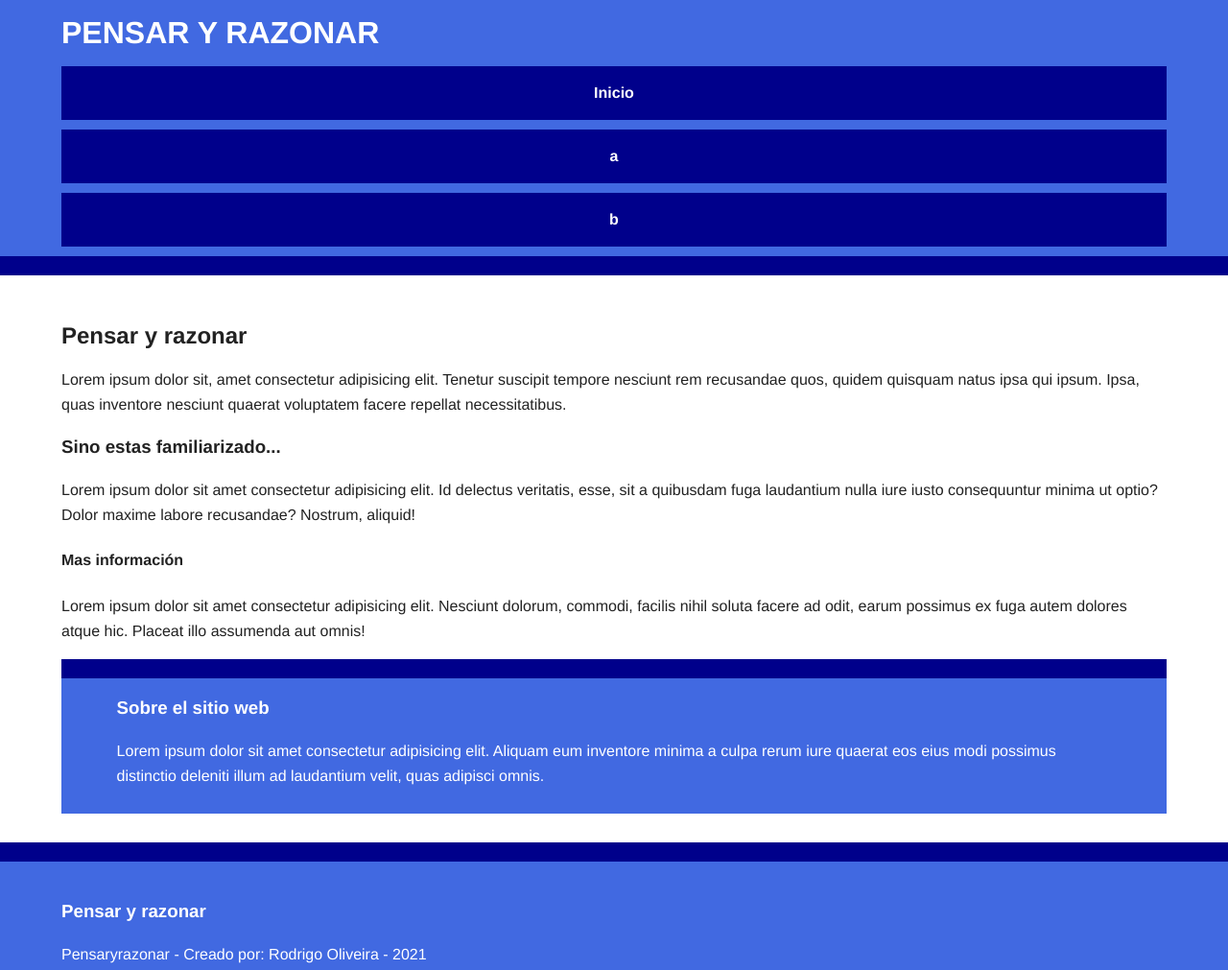
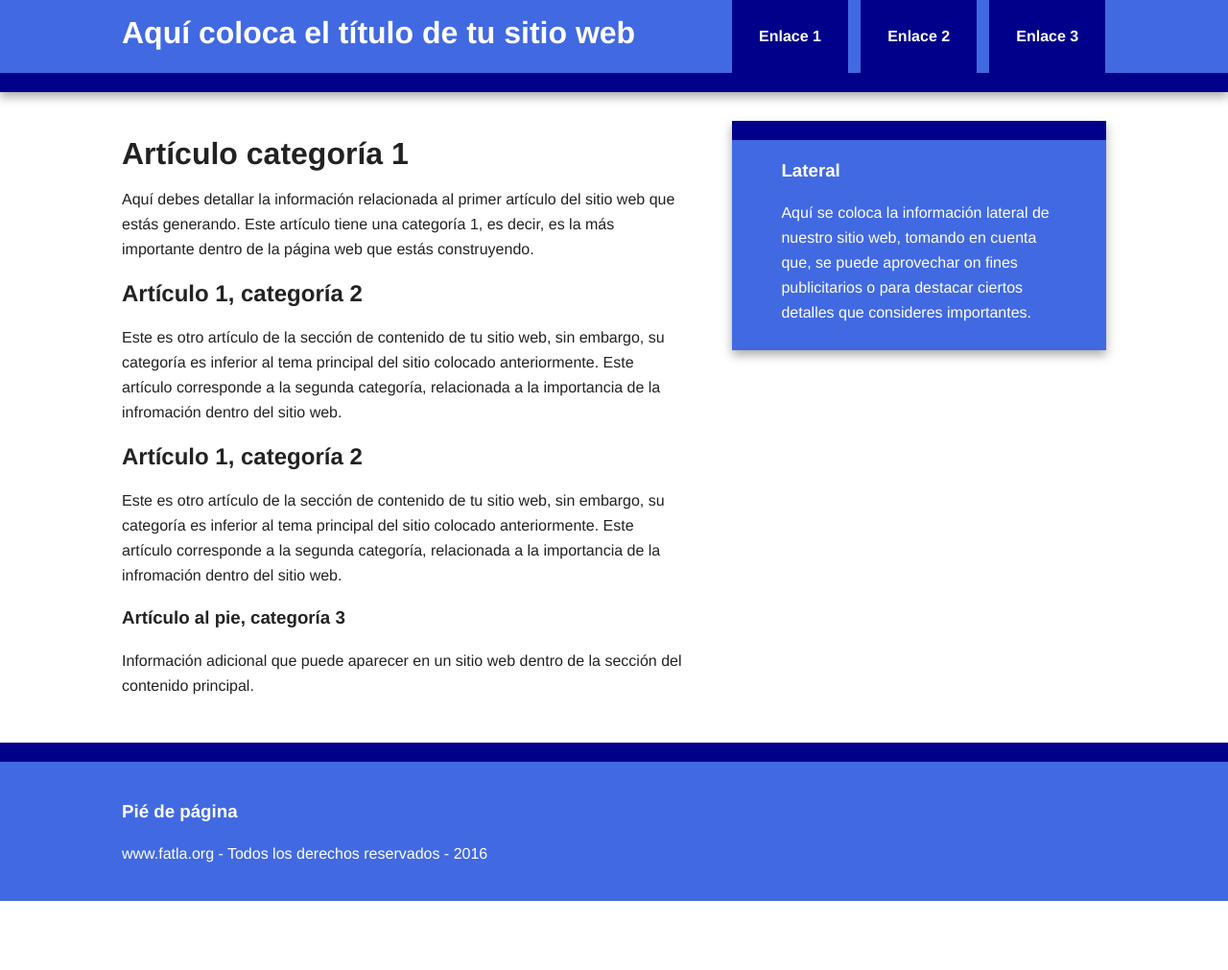
Before and after one commit to Roliveira2208/La-Ceiba-de-Atamo, a website built with Parcel: page index.html in a window 1280 px wide. Shown: the whole page at 96% size. After the commit the page ends 939 px from the top, so only its background shows below. Built offline with nearby package versions, Linux system fonts and the light colour scheme.

Commit message:
Update the index.html and main.css
Small tweaks before implementing a new template

```diff
--- a/css/main.css
+++ b/css/main.css
@@ -185,6 +185,98 @@ nav a:hover {
 }
 
 /* ==========================================================================
+   Media Queries
+   ========================================================================== */
+
+   @media only screen and (min-width: 480px) {
+
+    /* ====================
+        INTERMEDIATE: Menu
+       ==================== */
+
+        nav a {
+            float: left;
+            width: 27%;
+            margin: 0 1.7%;
+            padding: 25px 2%;
+            margin-bottom: 0;
+        }
+
+        nav li:first-child a {
+            margin-left: 0;
+        }
+
+        nav li:last-child a {
+            margin-right: 0;
+        }
+
+    /* ========================
+        INTERMEDIATE: IE Fixes
+       ======================== */
+
+        nav ul li {
+            display: inline;
+        }
+
+        .oldie nav a {
+            margin: 0 0.7%;
+        }
+    }
+
+    @media only screen and (min-width: 768px) {
+
+    /* ====================
+        WIDE: CSS3 Effects
+       ==================== */
+
+        .header-container,
+        .main aside {
+            -webkit-box-shadow: 0 5px 10px #aaa;
+               -moz-box-shadow: 0 5px 10px #aaa;
+                    box-shadow: 0 5px 10px #aaa;
+        }
+
+    /* ============
+        WIDE: Menu
+       ============ */
+
+        .title {
+            float: left;
+        }
+
+        nav {
+            float: right;
+            width: 38%;
+        }
+
+    /* ============
+        WIDE: Main
+       ============ */
+
+        .main article {
+            float: left;
+            width: 57%;
+        }
+
+        .main aside {
+            float: right;
+            width: 28%;
+        }
+    }
+
+    @media only screen and (min-width: 1140px) {
+
+    /* ===============
+        Maximal Width
+       =============== */
+
+        .wrapper {
+            width: 1026px; /* 1140px - 10% for margins */
+            margin: 0 auto;
+        }
+    }
+
+/* ==========================================================================
    Helper classes
    ========================================================================== */
 
--- a/index.html
+++ b/index.html
@@ -22,19 +22,18 @@
   <meta name="theme-color" content="#fafafa">
 </head>
 <body>
-  <!--[if lt IE 7]>
-      <p class="browsehappy">You are using an <strong>outdated</strong> browser. Please <a href="#">upgrade your browser</a> to improve your experience.</p>
+  <!--[if lt IE 8]>
+    <p class="browserupgrade">You are using an <strong>outdated</strong> browser. Please <a href="http://browsehappy.com/">upgrade your browser</a> to improve your experience.</p>
   <![endif]-->
 
-  <!-- Add your site or application content here -->
   <div class="header-container">
     <header class="wrapper clearfix">
-      <h1 class="title">PENSAR Y RAZONAR</h1>
+        <h1 class="title">Aquí coloca el título de tu sitio web</h1>
         <nav>
             <ul>
-              <li><a href="#">Inicio</a></li>
-              <li><a href="#">a</a></li>
-              <li><a href="#">b</a></li>
+                <li><a href="#">Enlace 1</a></li>
+                <li><a href="#">Enlace 2</a></li>
+                <li><a href="#">Enlace 3</a></li>
             </ul>
         </nav>
     </header>
@@ -42,31 +41,38 @@
 
   <div class="main-container">
       <div class="main wrapper clearfix">
+
           <article>
               <header>
-          <h2>Pensar y razonar</h2>
-          <p>Lorem ipsum dolor sit, amet consectetur adipisicing elit. Tenetur suscipit tempore nesciunt rem recusandae quos, quidem quisquam natus ipsa qui ipsum. Ipsa, quas inventore nesciunt quaerat voluptatem facere repellat necessitatibus.</p>
+                  <h1>Artículo categoría 1</h1>
+                  <p>Aquí debes detallar la información relacionada al primer artículo del sitio web que estás generando.  Este artículo tiene una categoría 1, es decir, es la más importante dentro de la página web que estás construyendo.</p>
               </header>
               <section>
-          <h3>Sino estas familiarizado...</h3>
-          <p>Lorem ipsum dolor sit amet consectetur adipisicing elit. Id delectus veritatis, esse, sit a quibusdam fuga laudantium nulla iure iusto consequuntur minima ut optio? Dolor maxime labore recusandae? Nostrum, aliquid!</p>
+                  <h2>Artículo 1, categoría 2</h2>
+                  <p>Este es otro artículo de la sección de contenido de tu sitio web, sin embargo, su categoría es inferior al tema principal del sitio colocado anteriormente. Este artículo corresponde a la segunda categoría, relacionada a la importancia de la infromación dentro del sitio web.</p>
+              </section>
+              <section>
+                  <h2>Artículo 1, categoría 2</h2>
+                  <p>Este es otro artículo de la sección de contenido de tu sitio web, sin embargo, su categoría es inferior al tema principal del sitio colocado anteriormente. Este artículo corresponde a la segunda categoría, relacionada a la importancia de la infromación dentro del sitio web.</p>
               </section>
               <footer>
-          <h4>Mas información</h4>
-          <p>Lorem ipsum dolor sit amet consectetur adipisicing elit. Nesciunt dolorum, commodi, facilis nihil soluta facere ad odit, earum possimus ex fuga autem dolores atque hic. Placeat illo assumenda aut omnis!</p>
+                  <h3>Artículo al pie, categoría 3</h3>
+                  <p>Información adicional que puede aparecer en un sitio web dentro de la sección del contenido principal.</p>
               </footer>
           </article>
+
           <aside>
-        <h3>Sobre el sitio web</h3>
-        <p>Lorem ipsum dolor sit amet consectetur adipisicing elit. Aliquam eum inventore minima a culpa rerum iure quaerat eos eius modi possimus distinctio deleniti illum ad laudantium velit, quas adipisci omnis.</p>
+              <h3>Lateral</h3>
+              <p>Aquí se coloca la información lateral de nuestro sitio web, tomando en cuenta que, se puede aprovechar on fines publicitarios o para destacar ciertos detalles que consideres importantes.</p>
           </aside>
+
       </div> <!-- #main -->
   </div> <!-- #main-container -->
 
   <div class="footer-container">
       <footer class="wrapper">
-      <h3>Pensar y razonar</h3>
-			<p>Pensaryrazonar - Creado por: Rodrigo Oliveira - 2021</p>
+          <h3>Pié de página</h3>
+          <p>www.fatla.org - Todos los derechos reservados - 2016</p>
       </footer>
   </div>
 
```
Lines whose indentation alone changed are shown as unchanged.
